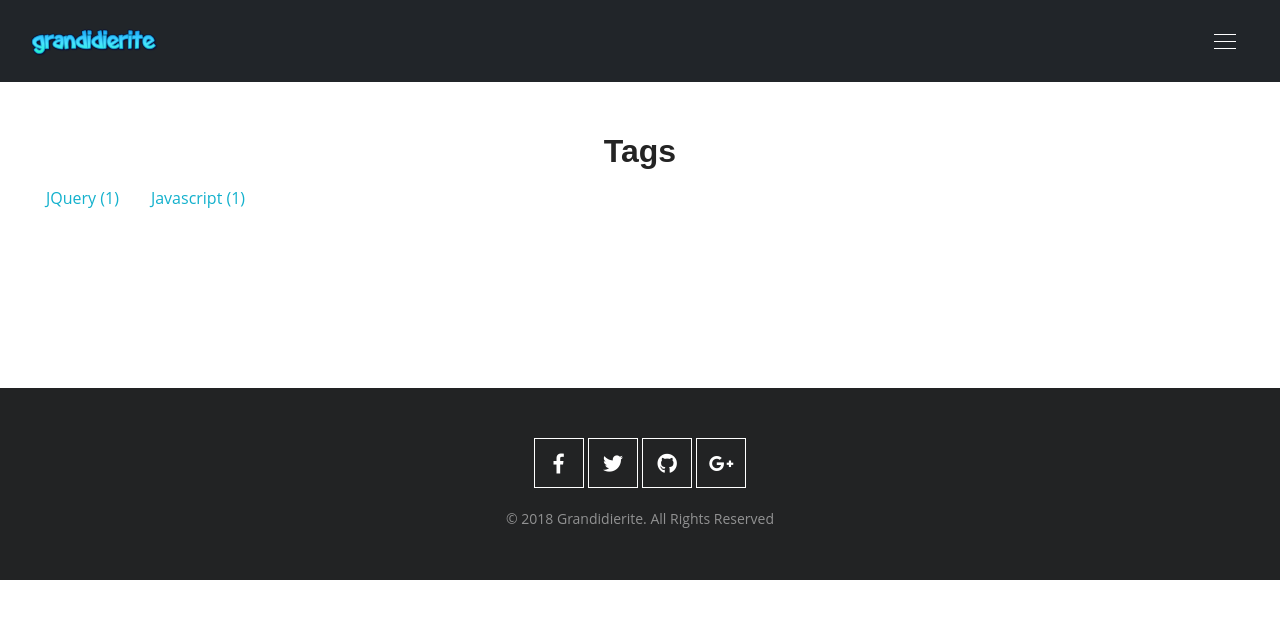
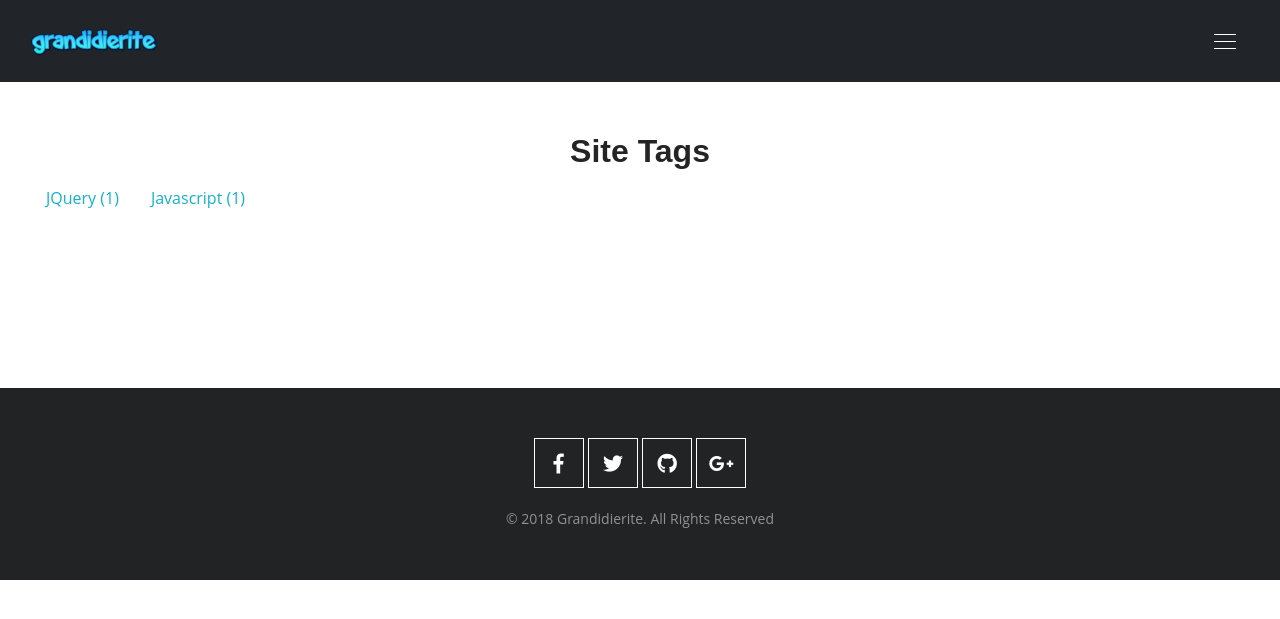
Before and after one commit to grandidierite/grandidierite.github.io, a Jekyll site: the page built from tags.html, in a window 1280 px wide. Shown: the top 619 px of the page. Built offline with Jekyll 4.4.1, drawn with Linux system fonts in a browser that asks for light colours; comment, search, counter and statistics services are not loaded.

Commit message:
Update tags.html

```diff
--- a/tags.html
+++ b/tags.html
@@ -13,7 +13,7 @@ jsarr:
 <section>
 <div class="container-fluid g-padding-y-50--xs">
   <div class="g-text-center--xs">
-    <h2>Tags</h2>
+    <h2>Site Tags</h2>
   </div>
   <div class="row g-margin-b-60--xs g-margin-b-70--md">
     <div class="col-md-12">
```
